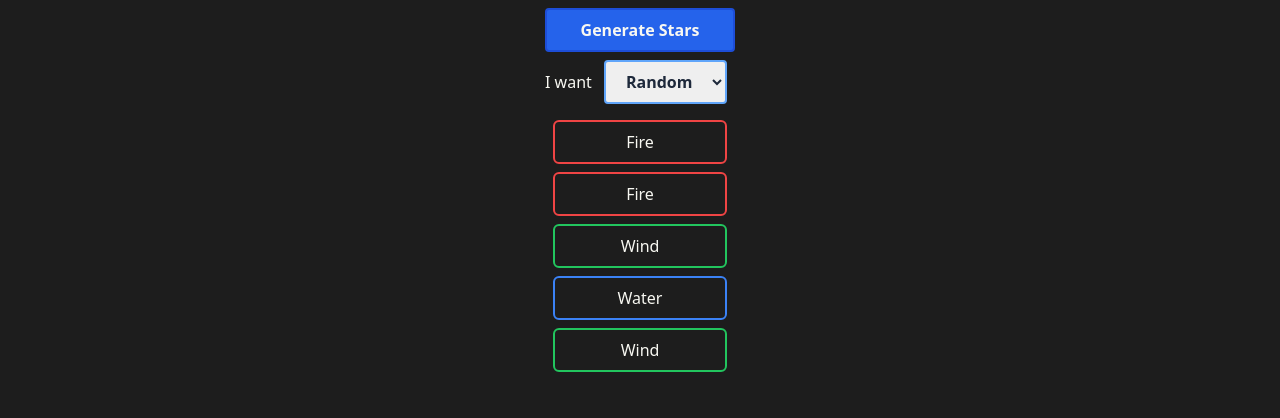
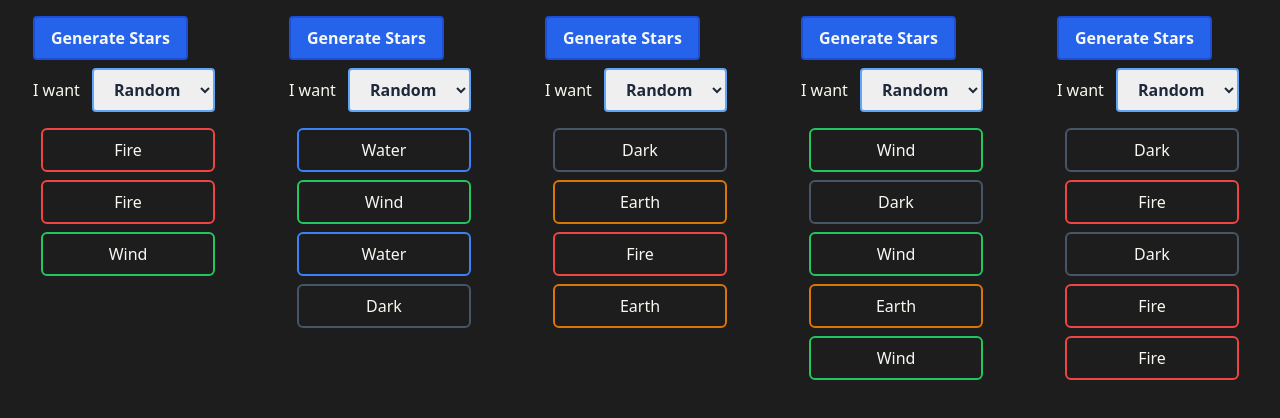
Before and after one commit to bowe0145/test-constellations, a React (Create React App) app: page / in a window 1280 px wide. Shown: the top 418 px of the page. Built offline with nearby package versions, Linux system fonts and the light colour scheme.

Commit message:
Added more star pages

```diff
--- a/src/App.js
+++ b/src/App.js
@@ -28,7 +28,7 @@ const Star = ({ type }) => {
   )
 }
 
-function App() {
+function StarPage({ starCount }) {
   const [stars, setStars] = useState([])
   const [desiredStar, setDesiredStar] = useState('random')
   const [attempts, setAttempts] = useState(0)
@@ -61,7 +61,7 @@ function App() {
     const generateStars = () => {
       const types = ['dark', 'fire', 'wind', 'water', 'earth']
       const randomTypes = []
-      for (let i = 0; i < 5; i++) {
+      for (let i = 0; i < starCount; i++) {
         const randomType = types[Math.floor(Math.random() * types.length)]
         randomTypes.push(randomType)
       }
@@ -75,7 +75,7 @@ function App() {
     const generateStars = () => {
       const types = ['dark', 'fire', 'wind', 'water', 'earth']
       const randomTypes = []
-      for (let i = 0; i < 5; i++) {
+      for (let i = 0; i < starCount; i++) {
         const randomType = types[Math.floor(Math.random() * types.length)]
         randomTypes.push(randomType)
       }
@@ -123,7 +123,7 @@ function App() {
   }
 
   return (
-    <div className="grid p-2 max-w-md justify-center m-auto">
+    <div className="p-2 max-w-md justify-start m-auto my-2">
       <button
         onClick={handleClick}
         className="font-bold py-2 px-4 rounded border-blue-700 bg-blue-600 border-2"
@@ -176,4 +176,16 @@ function App() {
   )
 }
 
+function App() {
+  return (
+    <div className="flex flex-wrap m-auto justify-start">
+      <StarPage starCount={3} />
+      <StarPage starCount={4} />
+      <StarPage starCount={4} />
+      <StarPage starCount={5} />
+      <StarPage starCount={5} />
+    </div>
+  )
+}
+
 export default App
```
